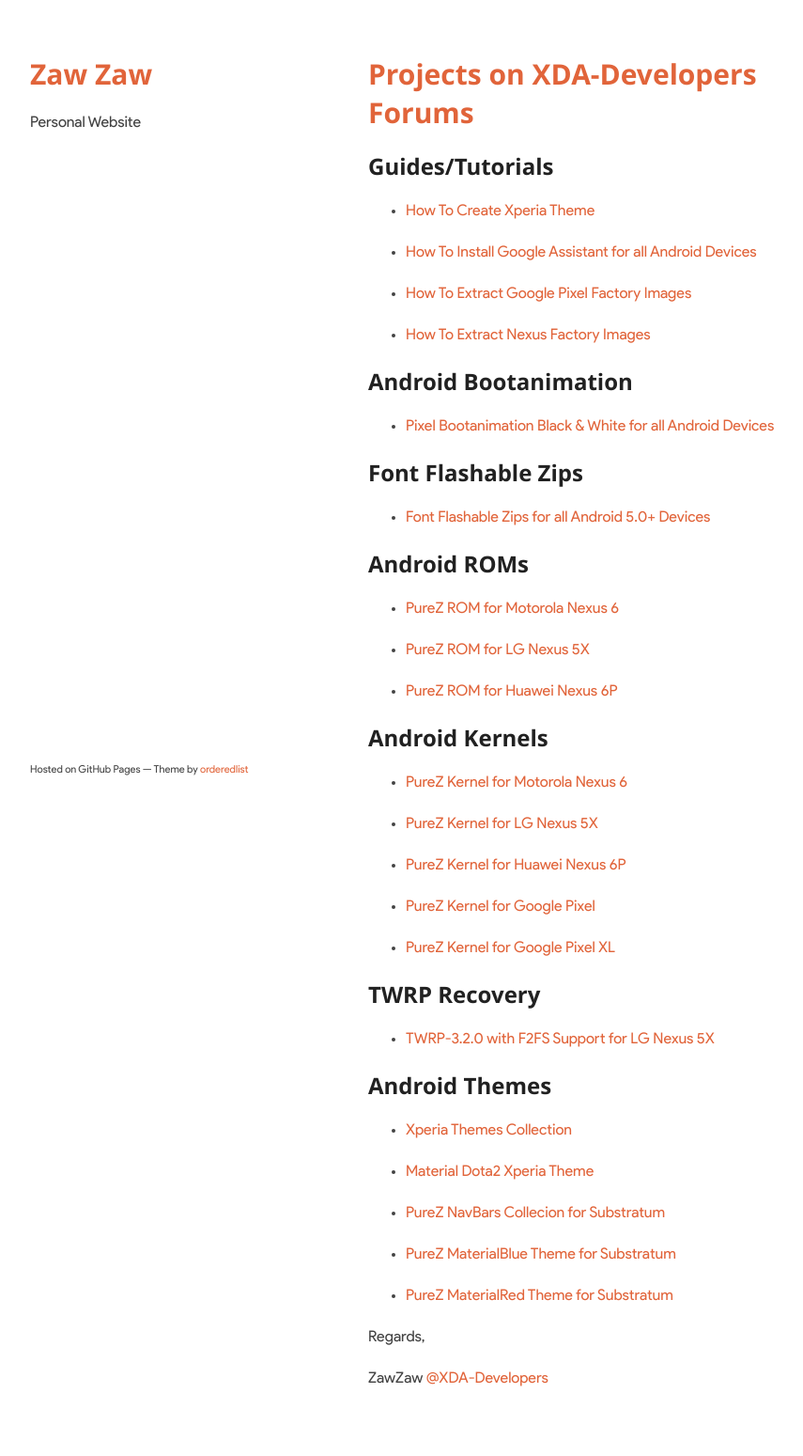
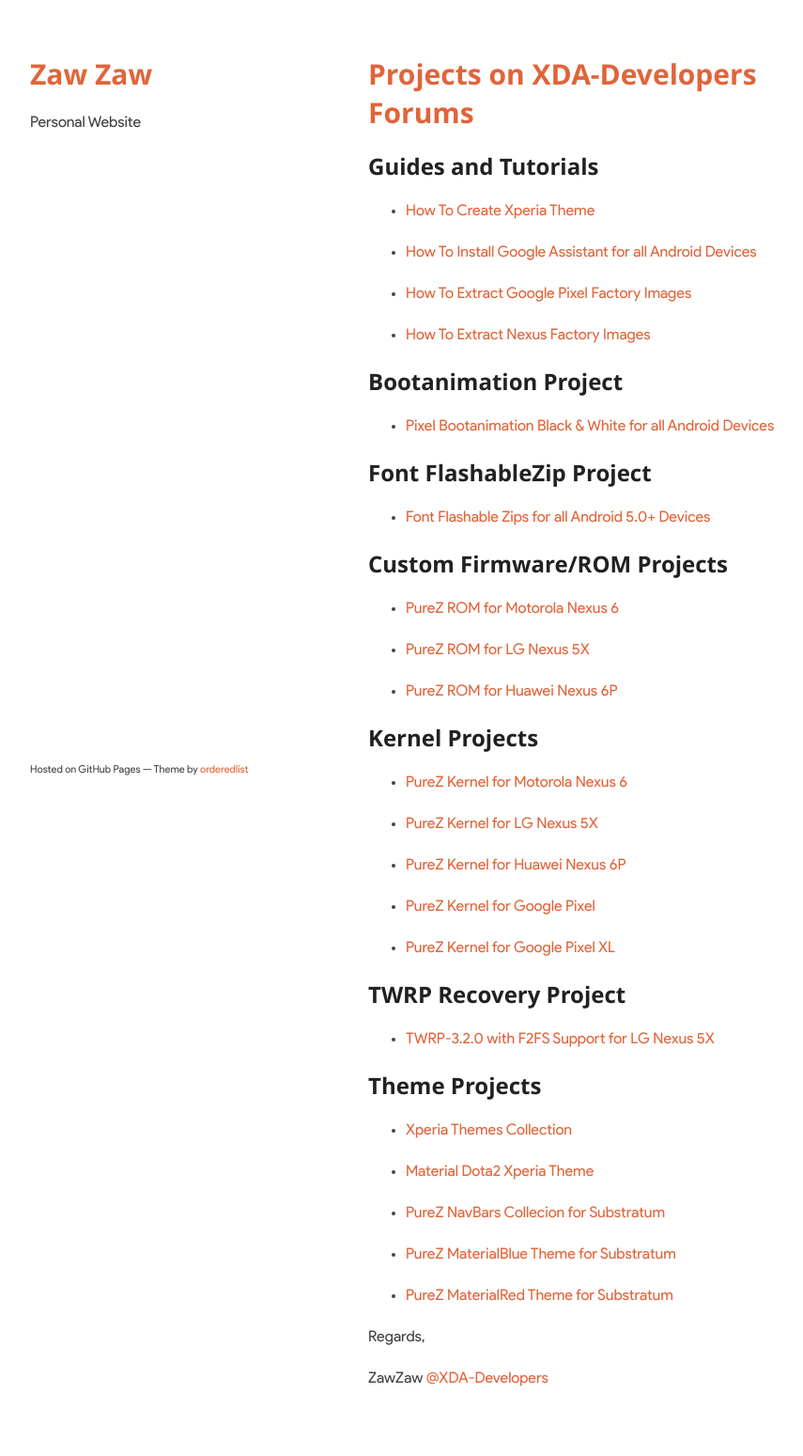
Before and after one commit to zawzaww/zawzaww.github.io, a Jekyll site: the page built from projects/xda-threads-collection.md, in a window 1280 px wide. Shown: the whole page at 94% size, without its empty margins (178-1033 px from the left). Built offline with Jekyll 4.4.1, drawn with Linux system fonts in a browser that asks for light colours.

Commit message:
projects/xda-threads-collection: Update h2 title name for projects

```diff
--- a/projects/xda-threads-collection.md
+++ b/projects/xda-threads-collection.md
@@ -6,7 +6,7 @@
 
 # Projects on XDA-Developers Forums
 
-## Guides/Tutorials
+## Guides and Tutorials
 - [How To Create Xperia Theme](https://forum.xda-developers.com/crossdevice-dev/sony-themes-apps/guie-how-to-create-xperia-theme-sony-t3570259)
 
 - [How To Install Google Assistant for all Android Devices](https://forum.xda-developers.com/nexus-5x/themes-apps/mod-google-assistant-7-0-device-t3536358)
@@ -16,15 +16,15 @@
 - [How To Extract Nexus Factory Images](https://forum.xda-developers.com/nexus-5x/general/guide-how-to-extract-nexus-factory-image-t3562665)
 
 
-## Android Bootanimation
+## Bootanimation Project
 - [Pixel Bootanimation Black & White for all Android Devices](https://forum.xda-developers.com/crossdevice-dev/sony-themes-apps/bootanimation-official-google-pixel-t3480843/post69139140#post69139140)
 
 
-## Font Flashable Zips
+## Font FlashableZip Project
 - [Font Flashable Zips for all Android 5.0+ Devices](https://forum.xda-developers.com/crossdevice-dev/sony-themes-apps/fonts-font-style-flashable-devices-t3532561)
 
 
-## Android ROMs
+## Custom Firmware/ROM Projects
 - [PureZ ROM for Motorola Nexus 6](https://forum.xda-developers.com/nexus-6/development/rom-purez-rom-purez-project-pixel-t3580752/post71631160#post71631160)
 
 - [PureZ ROM for LG Nexus 5X](https://forum.xda-developers.com/nexus-5x/development/rom-pure-z-rom-stock-lg-nexus-5x-t3535719/post70490830#post70490830)
@@ -32,7 +32,7 @@
 - [PureZ ROM for Huawei Nexus 6P](https://forum.xda-developers.com/nexus-6p/development/rom-purez-rom-simple-stability-pixel-t3576852/post71528241#post71528241)
 
 
-## Android Kernels
+## Kernel Projects
 - [PureZ Kernel for Motorola Nexus 6](https://forum.xda-developers.com/nexus-6/development/kernel-purez-kernel-n6-v2-0-purezandroid-t3637808)
 
 - [PureZ Kernel for LG Nexus 5X](https://forum.xda-developers.com/nexus-5x/development/kernel-purez-kernel-v2-0-purez-myanmar-t3627288)
@@ -44,11 +44,11 @@
 - [PureZ Kernel for Google Pixel XL](https://forum.xda-developers.com/pixel-xl/development/kernel-purez-kernel-google-pixel-pixel-t3742489)
 
 
-## TWRP Recovery
+## TWRP Recovery Project
 - [TWRP-3.2.0 with F2FS Support for LG Nexus 5X](https://forum.xda-developers.com/nexus-5x/development/recovery-twrp-3-1-1-f2fs-support-nexus-t3619850)
 
 
-## Android Themes
+## Theme Projects
 - [Xperia Themes Collection](https://forum.xda-developers.com/crossdevice-dev/sony-themes-apps/list-xperia-theme-collection-lollipop-t3512183)
 
 - [Material Dota2 Xperia Theme](https://forum.xda-developers.com/crossdevice-dev/sony-themes-apps/theme-xperian-material-dota2-theme-t3466680)
```
